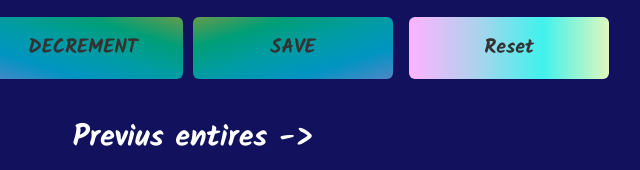
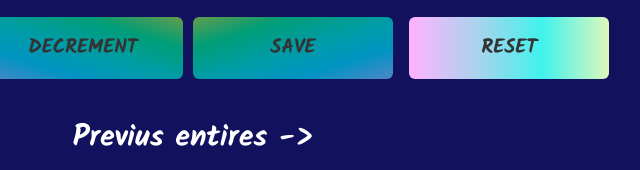
Before and after one commit to Aryanantal4444/passenger-counter, a plain HTML site: page index.html in a window 1280 px wide. Shown: the part 339-509 px from the top of the page, 447-1087 px from the left. Drawn offline with Linux system fonts and the light colour scheme.

Commit message:
Update index.html

```diff
--- a/index.html
+++ b/index.html
@@ -21,7 +21,7 @@
                 <div class="button-container-2">
                     <button id="save-btn" onclick="save()">SAVE</button>
 
-                    <button id="reset-btn" onclick="reset()">Reset</button>
+                    <button id="reset-btn" onclick="reset()">RESET</button>
                  </div>
             </div>
             <div class="prev-entry">
```
